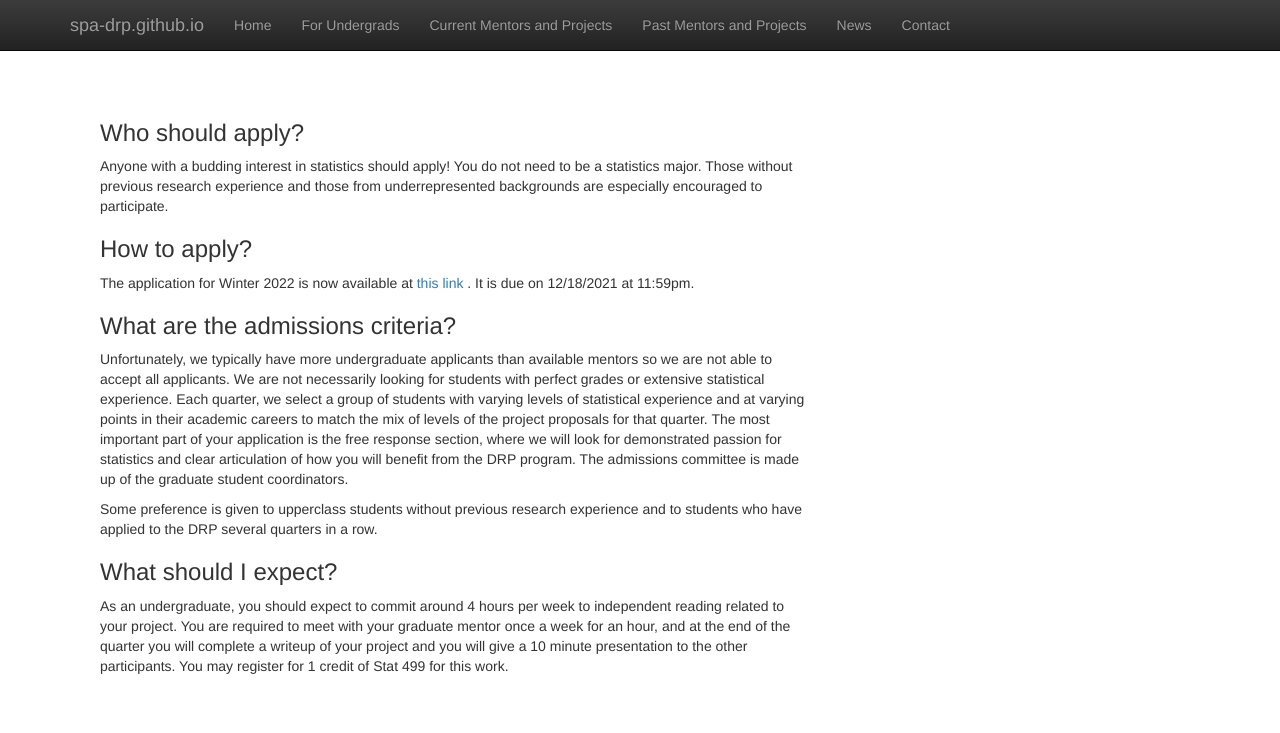
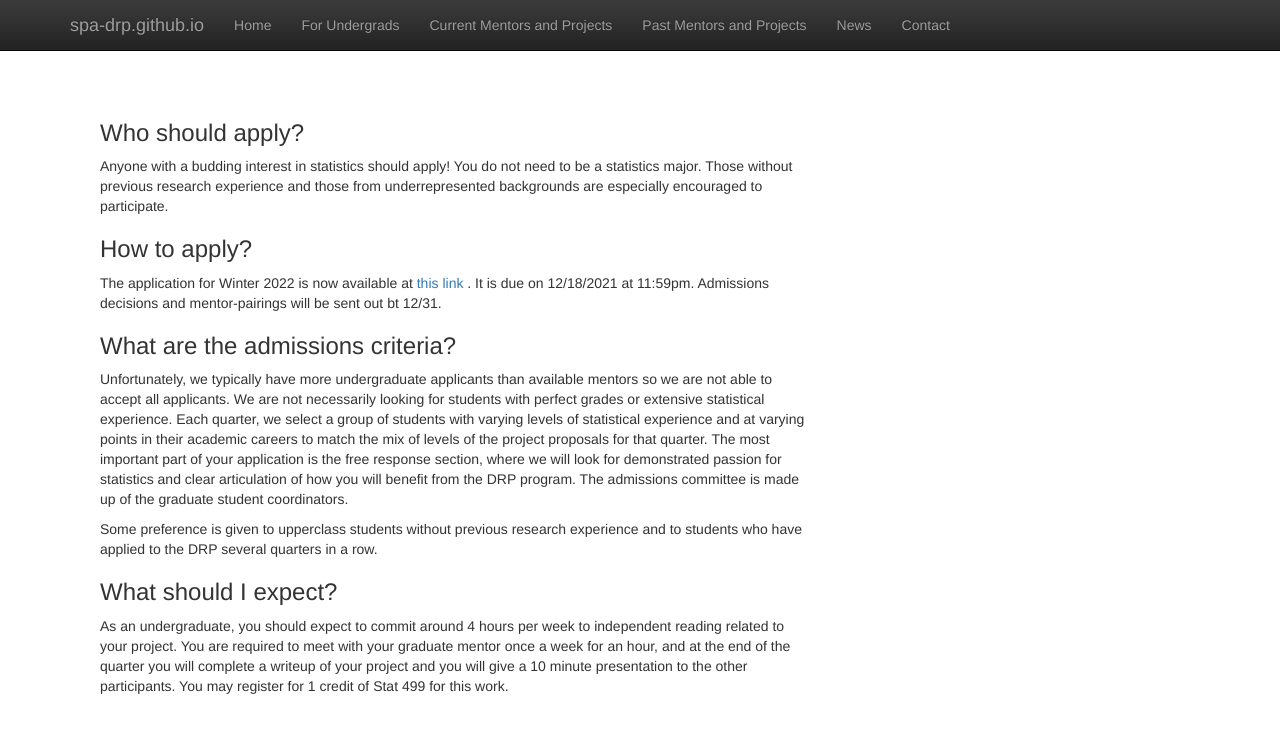
Before and after one commit to SPA-DRP/spa-drp.github.io, a Jekyll site: the page built from undergrads.html, in a window 1280 px wide. Shown: the top 733 px of the page. Built offline with Jekyll 4.4.1, drawn with Linux system fonts in a browser that asks for light colours; nearby versions of some CDN libraries; library files that are not in the unit come from our copies.

```diff
--- a/undergrads.html
+++ b/undergrads.html
@@ -14,7 +14,7 @@
 </p>
   <h3> How to apply? </h3>
   <p>
-    The application for Winter 2022 is now available at <a href=https://docs.google.com/forms/d/e/1FAIpQLSd3cpVN_2OSAd-Jbn9ImdX7huCzgEZxAV8-j0HaXngIRXLyMw/viewform?usp=sf_link> this link </a>. It is due on 12/18/2021 at 11:59pm.
+    The application for Winter 2022 is now available at <a href=https://docs.google.com/forms/d/e/1FAIpQLSd3cpVN_2OSAd-Jbn9ImdX7huCzgEZxAV8-j0HaXngIRXLyMw/viewform?usp=sf_link> this link </a>. It is due on 12/18/2021 at 11:59pm. Admissions decisions and mentor-pairings will be sent out bt 12/31.
   </p>
   <h3> What are the admissions criteria? </h3>
   <p>
```
Also changed, not shown: 3 other files.
